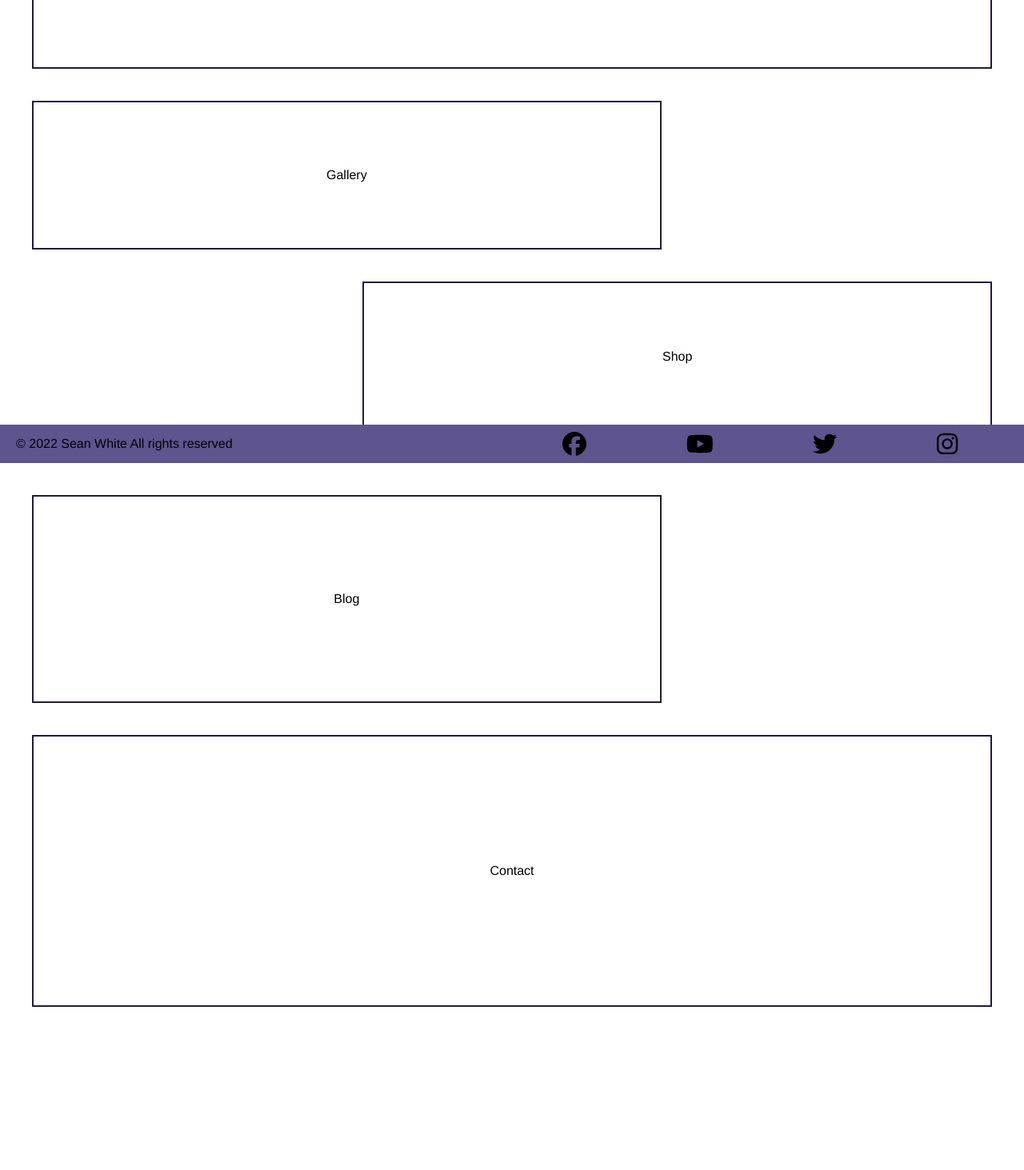
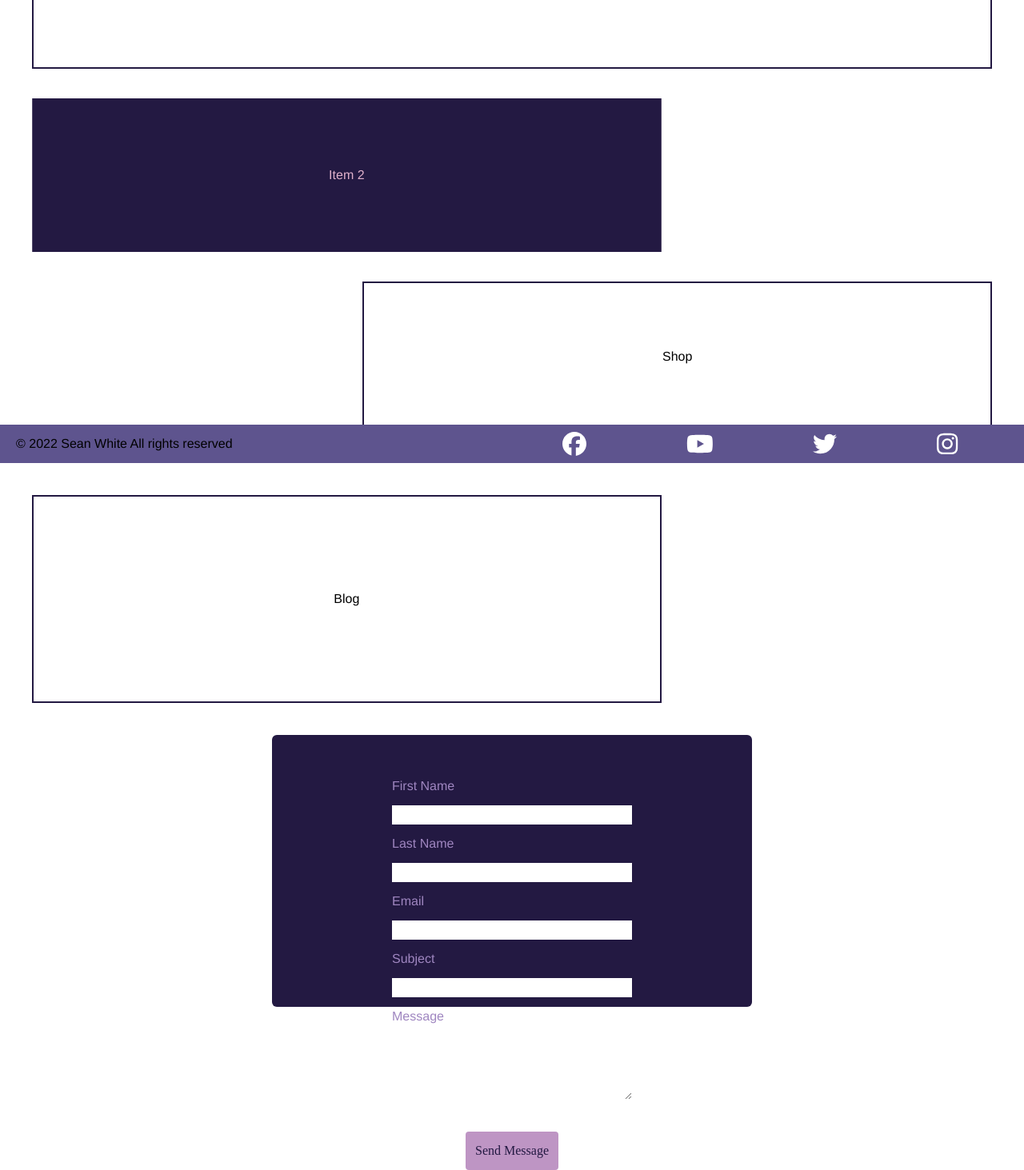
Before and after one commit to seanbrwh/pho.fyi, a Next.js app: page / in a window 1280 px wide. Shown: the part 221-1684 px from the top of the page at 80% size. Before the commit the page ends 1560 px from the top, so only its background shows below. Built offline with nearby package versions, Linux system fonts and the light colour scheme.

Commit message:
created contact form

```diff
--- /dev/null
+++ b/components/contact.tsx
@@ -0,0 +1,43 @@
+export default function Contact() {
+  return (
+    <div className="w-full h-full flex items-center justify-center">
+      <form className="bg-primary w-1/2 h-full flex flex-col justify-start items-center py-10 rounded-md">
+        <div className="flex flex-col justify-center items-center w-1/2">
+          <div className="flex flex-col w-full">
+            <label className="text-tertiary py-1 my-2" htmlFor="name">
+              First Name
+            </label>
+            <input type="text" name="name" id="name" />
+          </div>
+          <div className="flex flex-col w-full">
+            <label className="text-tertiary py-1 my-2" htmlFor="name">
+              Last Name
+            </label>
+            <input type="text" name="name" id="name" />
+          </div>
+          <div className="flex flex-col w-full">
+            <label className="text-tertiary py-1 my-2" htmlFor="email">
+              Email
+            </label>
+            <input type="email" name="email" id="email" />
+            <label className="text-tertiary py-1 my-2" htmlFor="email">
+              Subject
+            </label>
+            <input type="subject" name="subject" id="subject" />
+            <label className="text-tertiary py-1 my-2" htmlFor="message">
+              Message
+            </label>
+            <textarea className="h-20" name="message" id="message" />
+          </div>
+          <div>
+            <input
+              type="submit"
+              value="Send Message"
+              className="bg-fourth mt-10 p-3 text-primary font-serif rounded"
+            />
+          </div>
+        </div>
+      </form>
+    </div>
+  );
+}
--- a/components/footer.tsx
+++ b/components/footer.tsx
@@ -14,11 +14,11 @@ export default function Footer() {
       <div className="w-1/2 font-sans">
         &copy; {year} Sean White All rights reserved
       </div>
-      <div className="w-1/2 flex justify-around text-3xl text-gray-600 ">
-        <FontAwesomeIcon icon={faFacebook} />
-        <FontAwesomeIcon icon={faYoutube} />
-        <FontAwesomeIcon icon={faTwitter} />
-        <FontAwesomeIcon icon={faInstagram} />
+      <div className="w-1/2 flex justify-around text-3xl text-white ">
+        <FontAwesomeIcon icon={faFacebook} className="hover:text-blue-700" />
+        <FontAwesomeIcon icon={faYoutube} className="hover:text-red-700" />
+        <FontAwesomeIcon icon={faTwitter} className="hover:text-blue-400" />
+        <FontAwesomeIcon icon={faInstagram} className="hover:text-yellow-300" />
       </div>
     </footer>
   );
--- a/pages/index.tsx
+++ b/pages/index.tsx
@@ -1,7 +1,10 @@
 import type { ReactElement } from "react";
 import type { NextPageWithLayout } from "./_app";
+import Head from "next/head";
 import Layout from "../components/layout";
-import Head from "next/head";
+import Contact from "../components/contact";
+import { CarouselItem } from "../components/carousel/carouselItem";
+import InfiniteCarousel from "../components/carousel/infiniteCarousel";
 
 const Home: NextPageWithLayout = () => {
   return (
@@ -42,8 +45,23 @@ const Home: NextPageWithLayout = () => {
         <div className="border-solid border-2 border-primary col-span-6 row-span-2 flex justify-center items-center berfore:content-[attr(before)]">
           About
         </div>
-        <div className="border-solid border-2 border-primary col-span-4 row-span-2 flex justify-center items-center">
-          Gallery
+        <div className="col-span-4 row-span-2 flex justify-center items-center">
+          <div className="w-full max-h-fit">
+            <InfiniteCarousel>
+              <CarouselItem>
+                <div>Item 1</div>
+              </CarouselItem>
+              <CarouselItem>
+                <div>Item 2</div>
+              </CarouselItem>
+              <CarouselItem>
+                <div>Item 3</div>
+              </CarouselItem>
+              <CarouselItem>
+                <div>Item 4</div>
+              </CarouselItem>
+            </InfiniteCarousel>
+          </div>
         </div>
         <div className="border-solid border-2 border-primary row-start-5 col-start-3 col-span-4 row-span-2 flex justify-center items-center">
           Shop
@@ -53,8 +71,8 @@ const Home: NextPageWithLayout = () => {
         <div className="border-solid border-2 border-primary col-span-4 row-span-2 flex justify-center items-center berfore:content-[attr(before)]">
           Blog
         </div>
-        <div className="border-solid border-2 border-primary col-span-6 row-span-4 flex justify-center items-center">
-          Contact
+        <div className="col-span-6 row-span-4 flex justify-center items-center">
+          <Contact />
         </div>
       </div>
     </div>
--- a/tailwind.config.js
+++ b/tailwind.config.js
@@ -5,18 +5,19 @@ module.exports = {
     "./components/**/*.{js,ts,jsx,tsx}",
   ],
   theme: {
-    colors: {
-      primary: "#231942",
-      secondary: "#5e548e",
-      tertiary: "#9f86c0",
-      fourth: "#be95c4",
-      fifth: "#e0b1cb",
-    },
     fontFamily: {
       sans: ["Helvetica Neue", "Helvetica", "Arial", "sans-serif"],
       serif: ["Mikado", "serif"],
     },
-    extend: {},
+    extend: {
+      colors: {
+        primary: "#231942",
+        secondary: "#5e548e",
+        tertiary: "#9f86c0",
+        fourth: "#be95c4",
+        fifth: "#e0b1cb",
+      },
+    },
   },
   plugins: [],
 };
```
